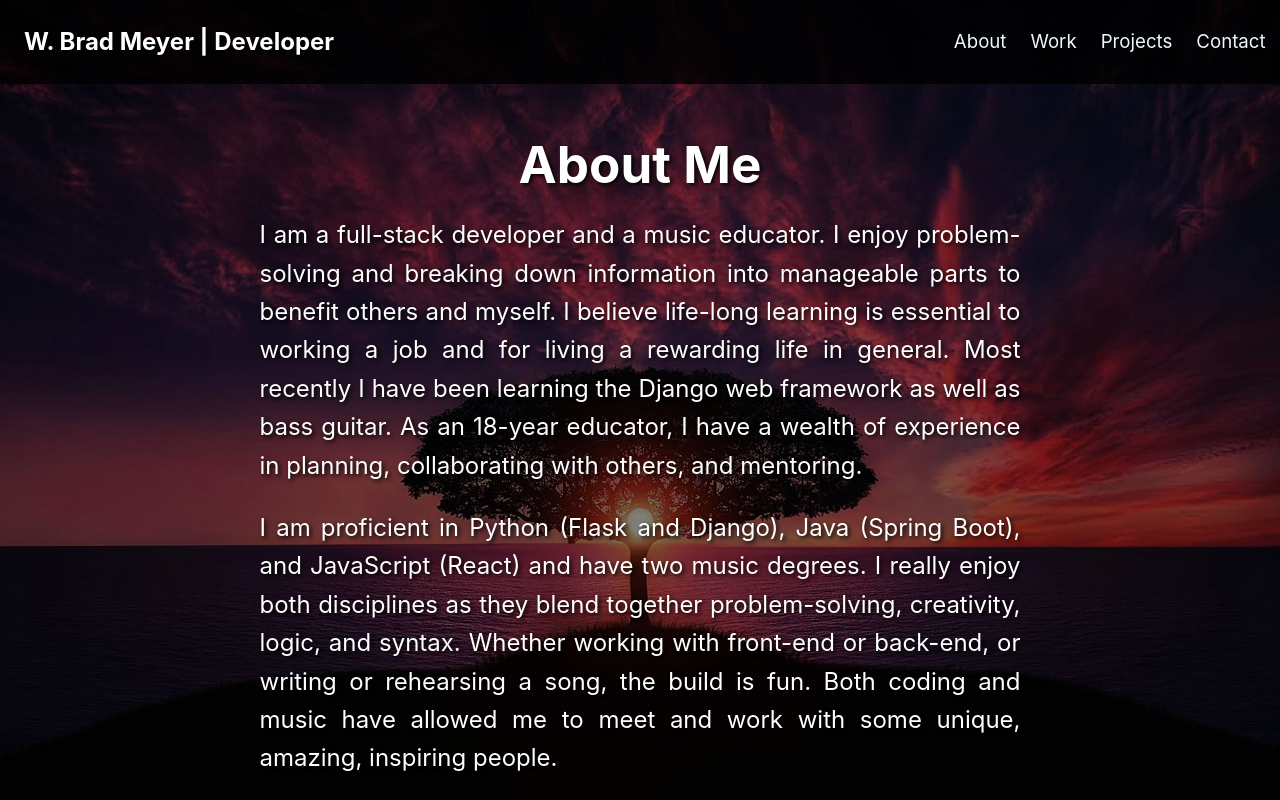
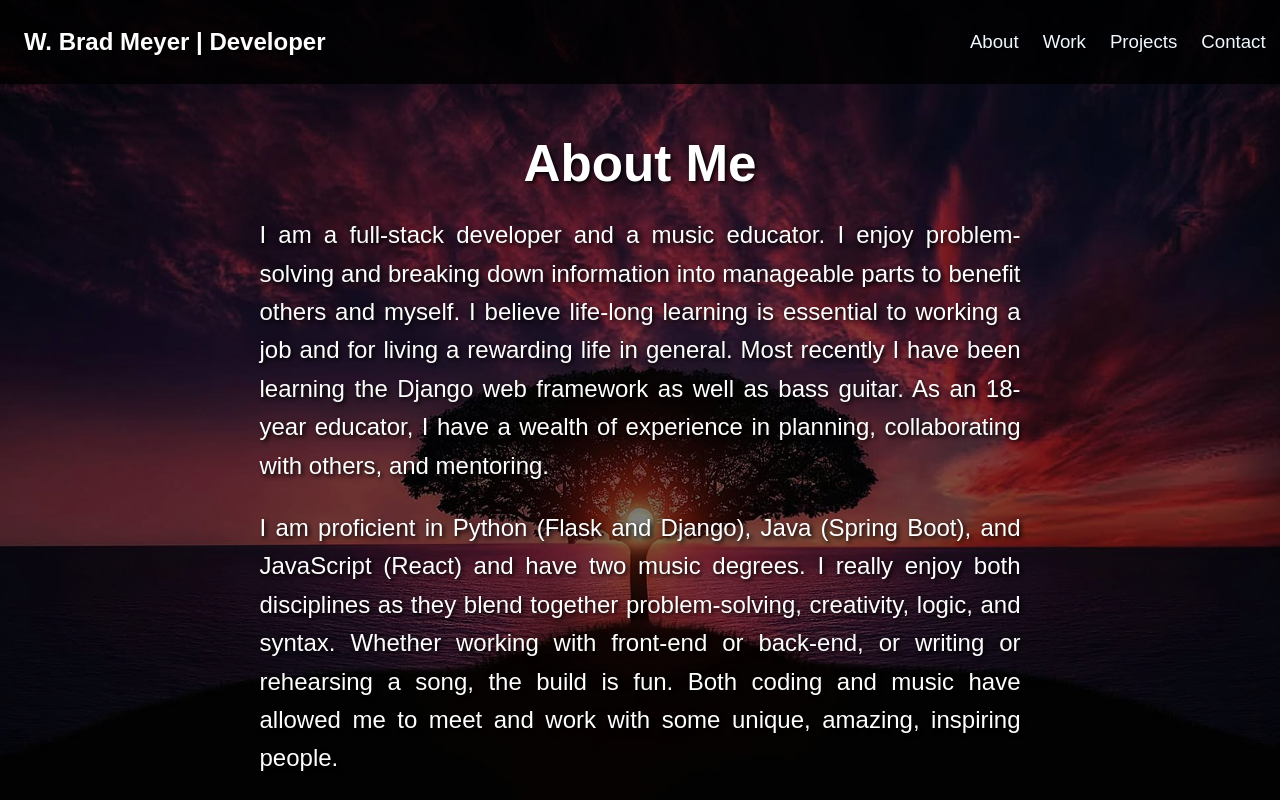
Before and after one commit to Wbradmeyer/vitePortfolio, a Vue app: page / in a window 1280 px wide. Shown: the top 800 px of the page. Built offline with nearby package versions, Linux system fonts and the light colour scheme.

Commit message:
fantast font family

```diff
--- a/src/style.css
+++ b/src/style.css
@@ -1,5 +1,6 @@
 :root {
-  font-family: Inter, system-ui, Avenir, Helvetica, Arial, sans-serif;
+  /* font-family: Inter, system-ui, Avenir, Helvetica, Arial, sans-serif; */
+  font-family: fantasy;
   line-height: 1.5;
   font-weight: 400;
 
```
